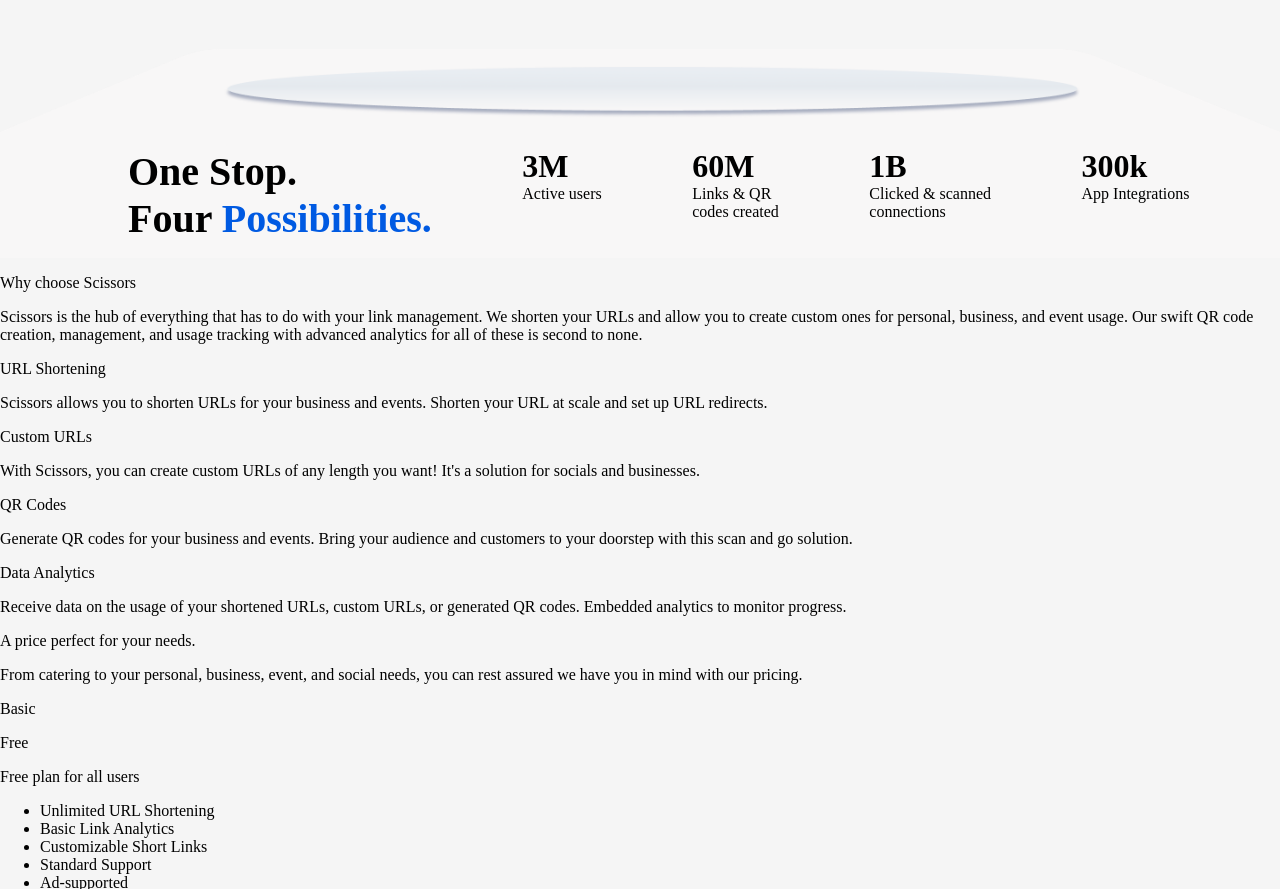
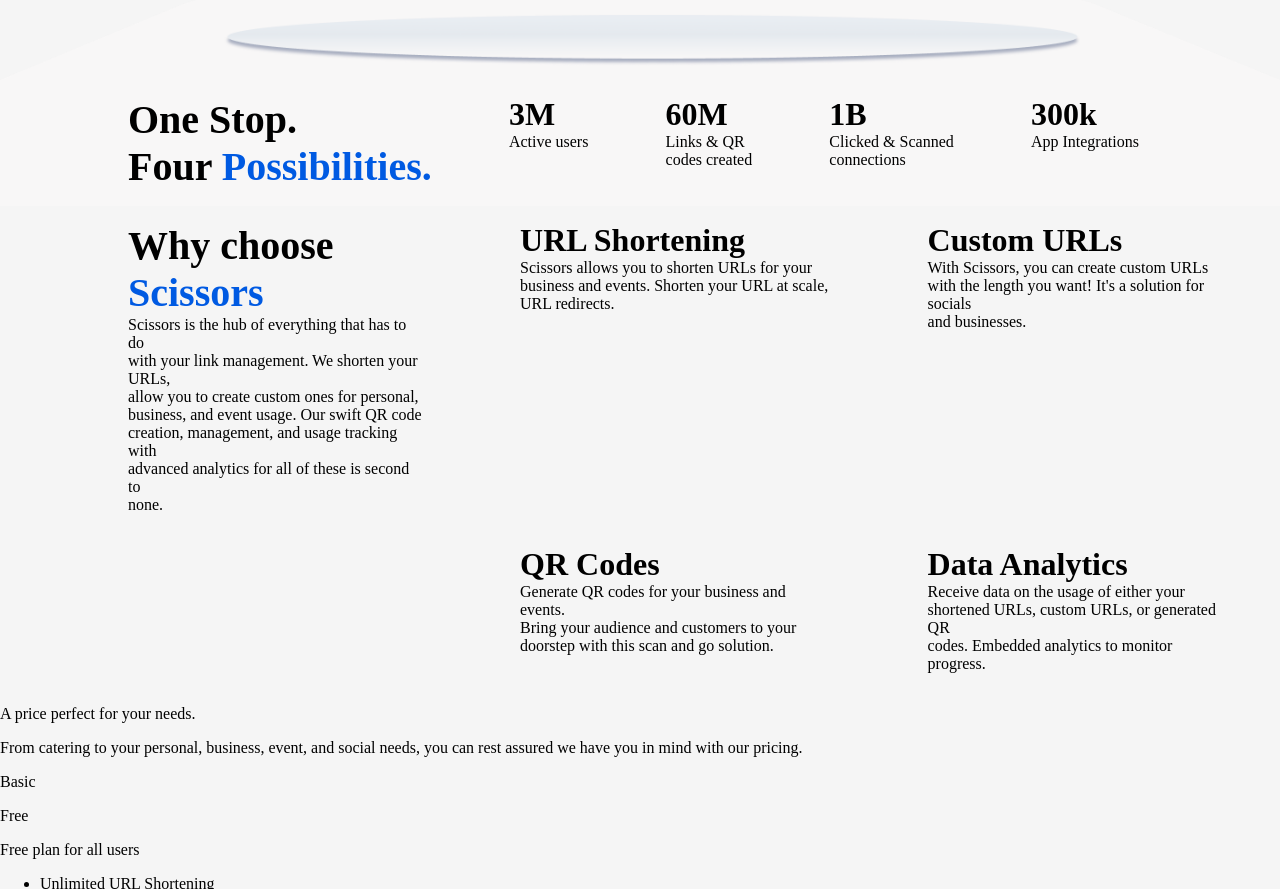
Before and after one commit to globalsmile/AltSchool_of_Engineering_v2_First_Semester_Assignment_Submission, a plain HTML site: page index.html in a window 1280 px wide. Shown: the part 858-1747 px from the top of the page. Drawn offline with nearby package versions, Linux system fonts and the light colour scheme; a web font is replaced by a local one.

Commit message:
feat: body>main>section.second-section>div.down-content

```diff
--- a/assets/css/index.css
+++ b/assets/css/index.css
@@ -96,7 +96,7 @@ p.personalize {
   padding-top: 30px;
 }
 .layout > main > section > div.center-img > img.frame {
-  width: 80%;
+  width: 70%;
 }
 .layout > main > section > div.center-img > img.oval {
   width: 100%;
@@ -110,29 +110,57 @@ p.personalize {
   display: grid;
   grid-template-areas: "one-stop m-3 m-60 b-1 k-300";
   padding-left: 10%;
-  background-color: #F8F7F7;
+  padding-right: 5%;
+  background-color: #f8f7f7;
 }
-.layout > main > section > div.up-content > div.one-stop {
+.layout > main > section > div.up-content > p.one-stop {
   grid-area: one-stop;
 }
-.layout > main > section > div.up-content > div.m-3 {
+.layout > main > section > div.up-content > p.m-3 {
   grid-area: m-3;
 }
-.layout > main > section > div.up-content > div.m-60 {
+.layout > main > section > div.up-content > p.m-60 {
   grid-area: m-60;
 }
-.layout > main > section > div.up-content > div.b-1 {
+.layout > main > section > div.up-content > p.b-1 {
   grid-area: b-1;
 }
-.layout > main > section > div.up-content > div.k-300 {
+.layout > main > section > div.up-content > p.k-300 {
   grid-area: k-300;
 }
 
-.layout > main > section > div.up-content > p.one-stop > span {
+.layout > main > section > div.up-content > p.one-stop > span,
+.layout > main > section > div.down-content > p.sciss-hub > span {
   font-size: 40px;
   font-weight: 900;
 }
-.layout > main > section > div.up-content > p > span {
+.layout > main > section > div.up-content > p > span,
+.layout > main > section > div.down-content > p > span {
   font-size: 32px;
   font-weight: 600;
 }
+
+.layout > main > section > div.down-content {
+  display: grid;
+  column-gap: 96px;
+  grid-template-areas:
+    "scisss-hub url-short custom-url"
+    "- qr-codes data-analytics";
+  padding-left: 10%;
+  padding-right: 5%;
+}
+.layout > main > section > div.down-content > p.scisss-hub {
+  grid-area: scisss-hub;
+}
+.layout > main > section > div.down-content > p.url-short {
+  grid-area: url-short;
+}
+.layout > main > section > div.down-content > p.custom-url {
+  grid-area: custom-url;
+}
+.layout > main > section > div.down-content > p.qr-codes {
+  grid-area: qr-codes;
+}
+.layout > main > section > div.down-content > p.data-analytics {
+  grid-area: data-analytics;
+}
--- a/index.html
+++ b/index.html
@@ -110,7 +110,7 @@
             </p>
             <p class="b-1">
               <span class="bold">1B </span><br />
-              Clicked & scanned <br />
+              Clicked & Scanned <br />
               connections
             </p>
             <p class="k-300">
@@ -119,34 +119,42 @@
             </p>
           </div>
           <div class="down-content">
-            <p>Why choose <span>Scissors</span></p>
-            <p>
-              Scissors is the hub of everything that has to do with your link
-              management. We shorten your URLs and allow you to create custom
-              ones for personal, business, and event usage. Our swift QR code
-              creation, management, and usage tracking with advanced analytics
-              for all of these is second to none.
+            <p class="sciss-hub">
+              <span
+                ><!-- <img src="./assets/img/Line 70.png" alt=""> -->
+                Why choose <b style="color: #005ae2">Scissors</b></span
+              ><br />
+              Scissors is the hub of everything that has to do <br />
+              with your link management. We shorten your URLs, <br />
+              allow you to create custom ones for personal, <br />
+              business, and event usage. Our swift QR code <br />
+              creation, management, and usage tracking with <br />
+              advanced analytics for all of these is second to <br />
+              none.
             </p>
-            <p>URL Shortening</p>
-            <p>
-              Scissors allows you to shorten URLs for your business and events.
-              Shorten your URL at scale and set up URL redirects.
+            <p class="url-short">
+              <span> URL Shortening </span><br />
+              Scissors allows you to shorten URLs for your <br />
+              business and events. Shorten your URL at scale, <br />
+              URL redirects.
             </p>
-            <p>Custom URLs</p>
-            <p>
-              With Scissors, you can create custom URLs of any length you want!
-              It's a solution for socials and businesses.
+            <p class="custom-url">
+              <span> Custom URLs </span><br />
+              With Scissors, you can create custom URLs <br />
+              with the length you want! It's a solution for socials <br />
+              and businesses.
             </p>
-            <p>QR Codes</p>
-            <p>
-              Generate QR codes for your business and events. Bring your
-              audience and customers to your doorstep with this scan and go
-              solution.
+            <p class="qr-codes">
+              <span>QR Codes </span><br />
+              Generate QR codes for your business and events. <br />
+              Bring your audience and customers to your <br />
+              doorstep with this scan and go solution.
             </p>
-            <p>Data Analytics</p>
-            <p>
-              Receive data on the usage of your shortened URLs, custom URLs, or
-              generated QR codes. Embedded analytics to monitor progress.
+            <p class="data-analytics">
+              <span>Data Analytics </span><br />
+              Receive data on the usage of either your <br />
+              shortened URLs, custom URLs, or generated QR <br />
+              codes. Embedded analytics to monitor progress.
             </p>
           </div>
         </section>
```
Also changed, not shown: assets/img/Line 70.png (added).
